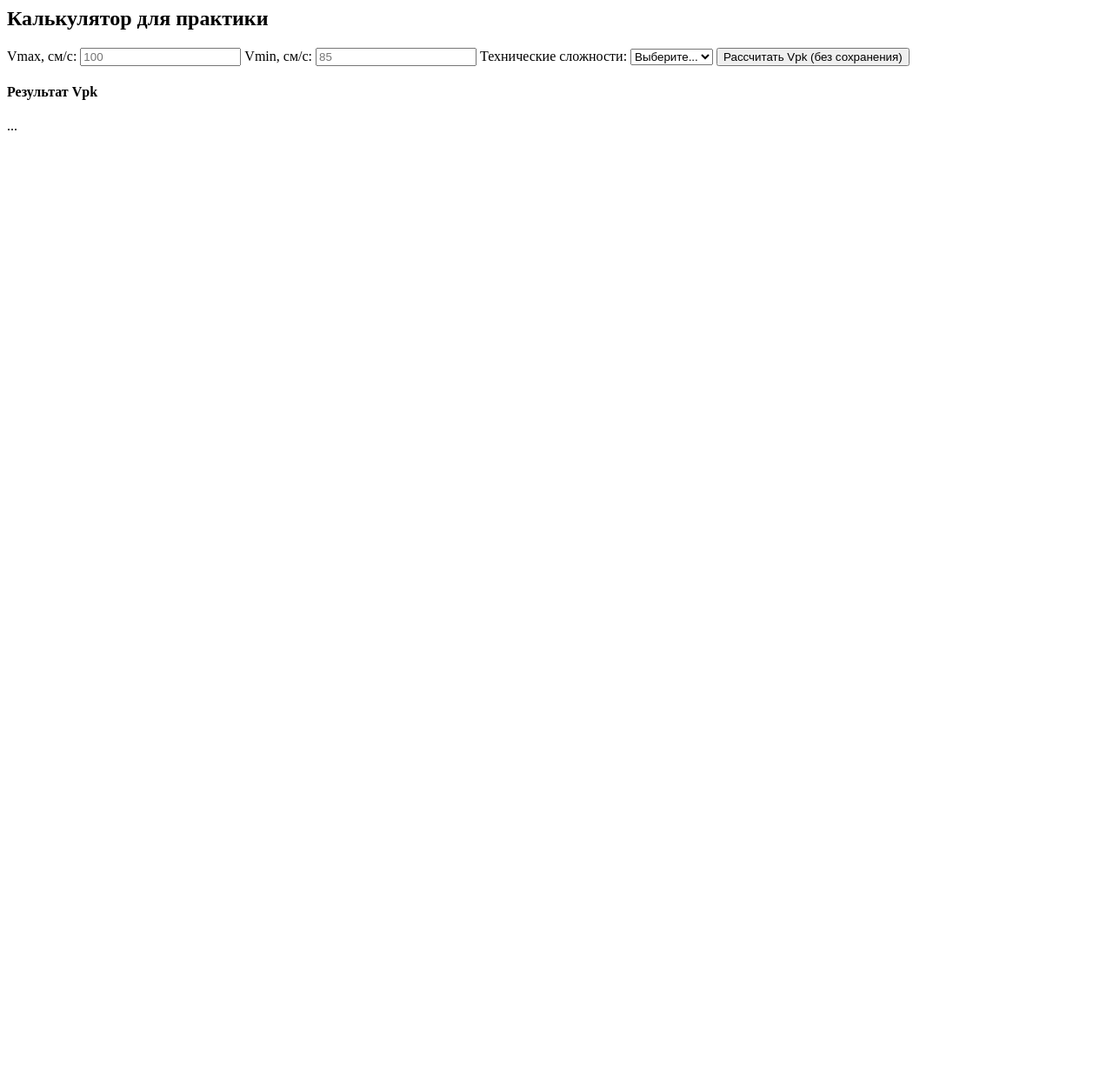
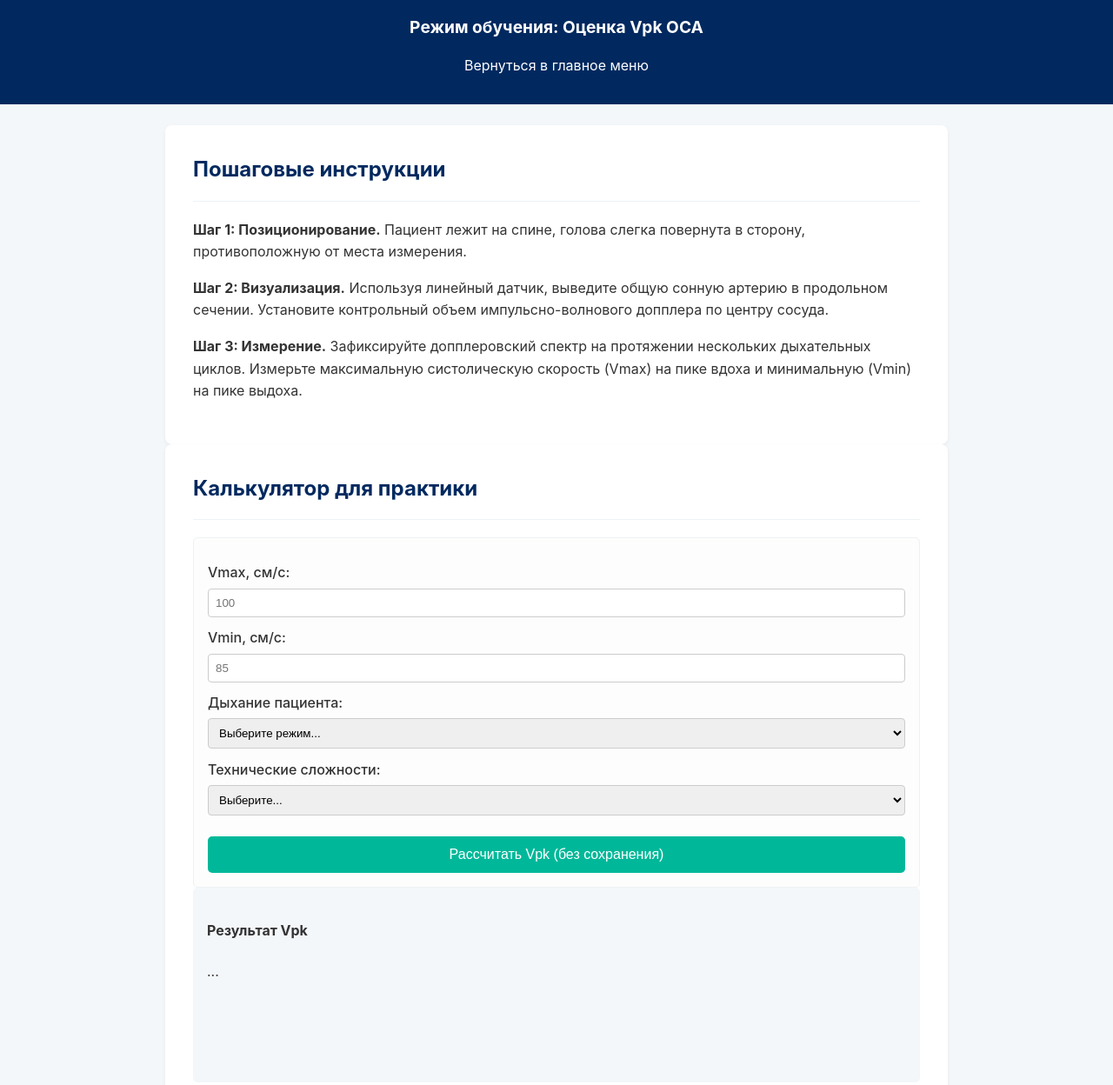
Before and after one commit to is22-cccc/uzi-guide, a website: page training/train_cca_vpk.html in a window 1280 px wide. Shown: the whole page at 87% size. Before the commit the page ends 800 px from the top, so only its background shows below. Drawn offline with Linux system fonts and the light colour scheme.

Commit message:
Update train_cca_vpk.html

```diff
--- a/training/train_cca_vpk.html
+++ b/training/train_cca_vpk.html
@@ -1,3 +1,29 @@
+<!DOCTYPE html>
+<html lang="ru">
+<head>
+    <meta charset="UTF-8">
+    <meta name="viewport" content="width=device-width, initial-scale=1.0">
+    <title>Обучение: Vpk Общей Сонной Артерии</title>
+    <link rel="stylesheet" href="../css/style.css"> </head>
+<body>
+    <header class="main-header">
+        <div class="header-text">
+            <h1>Режим обучения: Оценка Vpk ОСА</h1>
+            <p><a href="../index.html" style="color: white; text-decoration: none;">Вернуться в главное меню</a></p>
+        </div>
+    </header>
+
+    <main class="content-container" style="display: block; max-width: 900px; margin: 1.5rem auto;">
+
+        <div class="module">
+            <h2>Пошаговые инструкции</h2>
+            <p><strong>Шаг 1: Позиционирование.</strong> Пациент лежит на спине, голова слегка повернута в сторону, противоположную от места измерения.</p>
+
+            <p style="margin-top: 1rem;"><strong>Шаг 2: Визуализация.</strong> Используя линейный датчик, выведите общую сонную артерию в продольном сечении. Установите контрольный объем импульсно-волнового допплера по центру сосуда.</p>
+
+            <p style="margin-top: 1rem;"><strong>Шаг 3: Измерение.</strong> Зафиксируйте допплеровский спектр на протяжении нескольких дыхательных циклов. Измерьте максимальную систолическую скорость (Vmax) на пике вдоха и минимальную (Vmin) на пике выдоха.</p>
+        </div>
+
         <section id="cca-module" class="module">
             <h2>Калькулятор для практики</h2>
             <div class="step-content">
@@ -5,14 +31,24 @@
                     <div class="calculator">
                         <label for="vmax">Vmax, см/с:</label>
                         <input type="number" id="vmax" placeholder="100">
+
                         <label for="vmin">Vmin, см/с:</label>
                         <input type="number" id="vmin" placeholder="85">
+
+                        <label for="cca-vpk-ventilation">Дыхание пациента:</label>
+                        <select id="cca-vpk-ventilation">
+                            <option value="" disabled selected>Выберите режим...</option>
+                            <option value="spontaneous">Спонтанное</option>
+                            <option value="mechanical">ИВЛ</option>
+                        </select>
+
                         <label for="vpk-tech">Технические сложности:</label>
                         <select id="vpk-tech">
                             <option value="" selected disabled>Выберите...</option>
                             <option value="нет">Нет</option>
                             <option value="да">Да</option>
                         </select>
+
                         <button onclick="calculateCCA_Vpk(true)">Рассчитать Vpk (без сохранения)</button>
                     </div>
                     <div class="result">
@@ -23,3 +59,8 @@
                 </div>
             </div>
         </section>
+    </main>
+
+    <script src="../js/calculator_logic.js"></script>
+</body>
+</html>
```
Lines whose indentation alone changed are shown as unchanged.
